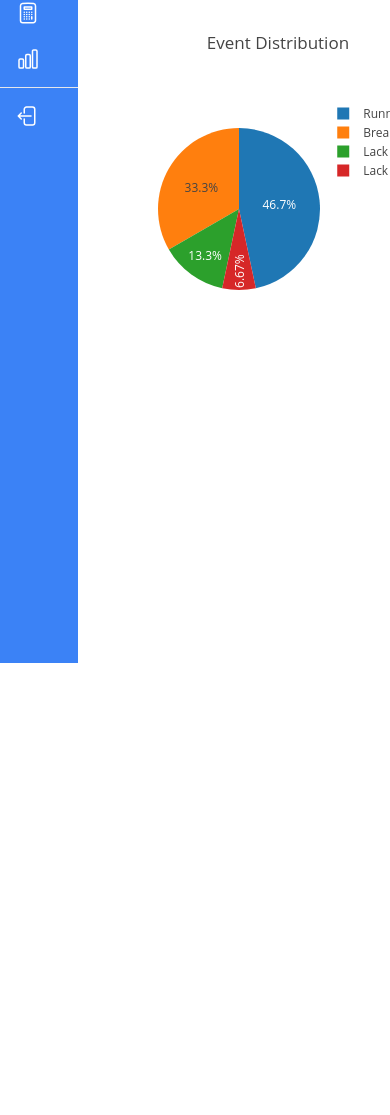
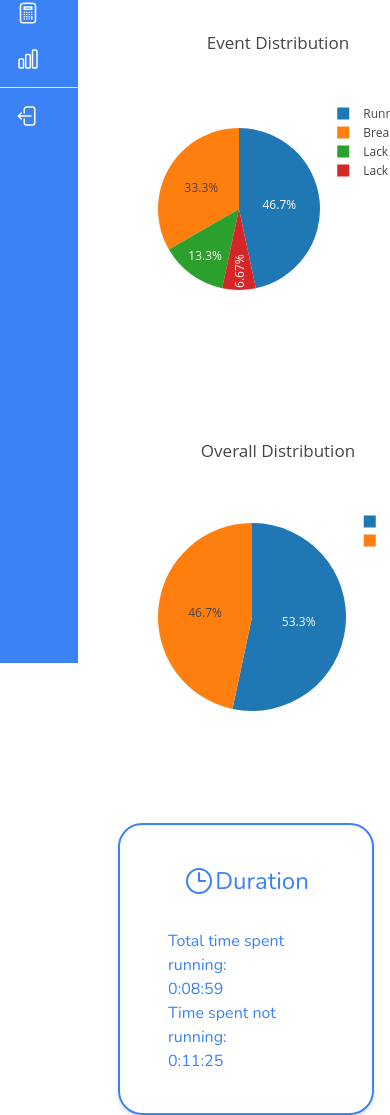
Before and after one commit to molisemahasele/flask_app, a Flask app: page / in a window 390 px wide; the page is wider, and only the part inside the window is pictured. Shown: the part 181-1296 px from the top of that part. Before the commit the page ends 844 px from the top of that part, so only its background shows below. Run offline with Flask 3, Linux system fonts and the light colour scheme; a user stored in the database is signed in; data comes from the database, SQL or seed files in the repository; some libraries are stand-ins or nearby versions.

Commit message:
Update home.html

```diff
--- a/website/templates/home.html
+++ b/website/templates/home.html
@@ -174,7 +174,7 @@
 
                 </div>
 
-                <div class="py-1 lg:col-span-1 hidden lg:inline">
+                <div class="py-1 lg:col-span-1">
                     <!-- Render the pie chart -->
                     <div id="eventTypePieChart"></div>
 
@@ -204,7 +204,7 @@
                         Plotly.newPlot('eventTypePieChart', data, layout);
                     </script>
                 </div>
-                <div class="lg:col-span-1 cursor-pointer hover:bg-blue-500 hover:text-white border-solid border-2 rounded-3xl overflow-hidden shadow-md relative border-blue-500 mt-3 py-10 ml-10 mr-4 text-blue-500 hidden lg:inline">
+                <div class="lg:col-span-1 cursor-pointer hover:bg-blue-500 hover:text-white border-solid border-2 rounded-3xl overflow-hidden shadow-md relative border-blue-500 mt-3 py-10 ml-10 mr-4 text-blue-500">
                     <div class="px-12">
                         <div class="flex justify-center text-2xl">
                             <svg xmlns="http://www.w3.org/2000/svg" fill="none" viewBox="0 0 24 24" stroke-width="1.5" stroke="currentColor" class="w-8 h-8">
```
